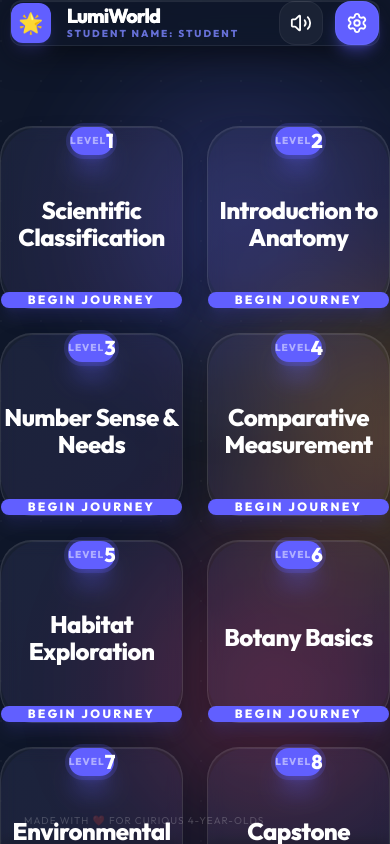
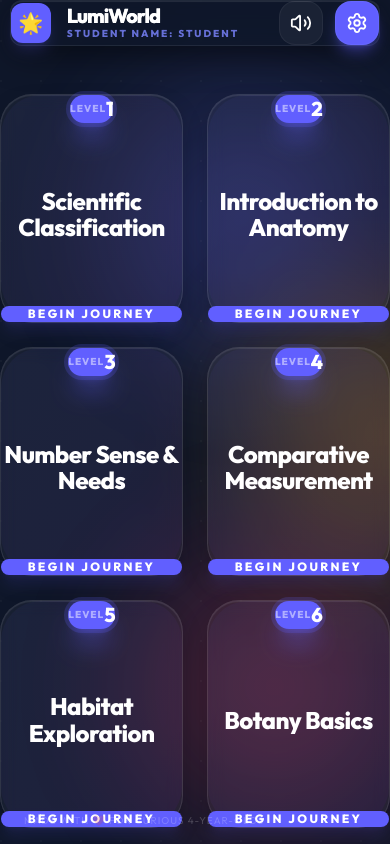
Before and after one commit to lawrence555-dev/lumiworld, a Next.js app: page / in a window 390 px wide. Shown: the top 844 px of the page. Built offline with nearby package versions, Linux system fonts and the light colour scheme.

Commit message:
fix: taller cards (4:5), high-contrast theme, improved iOS audio unlock

```diff
--- a/app/globals.css
+++ b/app/globals.css
@@ -11,6 +11,33 @@
   --glass: rgba(15, 23, 42, 0.7);
   --glass-border: rgba(255, 255, 255, 0.08);
   --inner-glow: inset 0 1px 1px 0 rgba(255, 255, 255, 0.1);
+}
+
+/* High Contrast Theme - Better visibility */
+[data-theme="high-contrast"] {
+  --primary: #818CF8;
+  --primary-glow: rgba(129, 140, 248, 0.6);
+  --secondary: #FB7185;
+  --accent: #FBBF24;
+  --success: #34D399;
+  --background: #000000;
+  --glass: rgba(30, 41, 59, 0.9);
+  --glass-border: rgba(255, 255, 255, 0.25);
+  --inner-glow: inset 0 1px 2px 0 rgba(255, 255, 255, 0.2);
+}
+
+[data-theme="high-contrast"] body {
+  background: #000000;
+}
+
+[data-theme="high-contrast"] .glass-card {
+  background: rgba(255, 255, 255, 0.12);
+  border: 2px solid rgba(255, 255, 255, 0.3);
+}
+
+[data-theme="high-contrast"] .glass-card:hover {
+  background: rgba(255, 255, 255, 0.18);
+  border-color: rgba(255, 255, 255, 0.5);
 }
 
 * {
--- a/app/layout.tsx
+++ b/app/layout.tsx
@@ -17,6 +17,7 @@ export const metadata: Metadata = {
 };
 
 import { AnimatedBackground } from "@/components/ui/AnimatedBackground";
+import { ThemeApplier } from "@/components/ui/ThemeApplier";
 
 export default function RootLayout({
   children,
@@ -29,6 +30,7 @@ export default function RootLayout({
         <AnimatedBackground />
         <ProgressProvider>
           <LanguageProvider>
+            <ThemeApplier />
             {children}
           </LanguageProvider>
         </ProgressProvider>
--- a/app/page.tsx
+++ b/app/page.tsx
@@ -32,7 +32,7 @@ export default function Dashboard() {
       <Header showCurriculumPath={true} />
 
       {/* Spacer to ensure cards don't overlap with header */}
-      <div className="h-20" aria-hidden="true" />
+      <div className="h-12" aria-hidden="true" />
 
       {/* Cards Container with top padding */}
       <main className="w-full max-w-7xl mx-auto px-8 pb-24">
--- /dev/null
+++ b/components/ui/ThemeApplier.tsx
@@ -0,0 +1,19 @@
+'use client';
+
+import { useEffect } from 'react';
+import { useProgress } from '@/hooks/useProgress';
+
+/**
+ * ThemeApplier applies the selected theme as a data attribute on the html element.
+ * This enables CSS theme switching without full page reload.
+ */
+export function ThemeApplier() {
+    const { progress } = useProgress();
+
+    useEffect(() => {
+        const theme = progress.settings.theme;
+        document.documentElement.setAttribute('data-theme', theme);
+    }, [progress.settings.theme]);
+
+    return null;
+}
--- a/components/ui/WeekCard.tsx
+++ b/components/ui/WeekCard.tsx
@@ -36,7 +36,7 @@ export function WeekCard({
             whileHover={isUnlocked ? { scale: 1.02, y: -4 } : {}}
             whileTap={isUnlocked ? { scale: 0.96 } : {}}
             className={`
-                relative w-full aspect-square rounded-[2rem] p-4 sm:p-5
+                relative w-full aspect-[4/5] rounded-[2rem] p-4 sm:p-5
                 flex flex-col items-center
                 transition-all duration-500
                 ${isUnlocked
--- a/systems/AudioSystem.ts
+++ b/systems/AudioSystem.ts
@@ -42,17 +42,38 @@ class AudioSystemClass {
 
     /**
      * Unlock audio for iOS Safari (must be called from user gesture)
+     * iOS requires speaking actual content, not empty string
      */
     unlockAudio() {
-        if (this.isAudioUnlocked) return;
+        if (this.isAudioUnlocked) {
+            console.log('[AudioSystem] Already unlocked');
+            return;
+        }
 
         if (typeof window !== 'undefined' && window.speechSynthesis) {
-            // Speak empty string to unlock iOS audio
-            const utterance = new SpeechSynthesisUtterance('');
-            utterance.volume = 0;
-            window.speechSynthesis.speak(utterance);
-            this.isAudioUnlocked = true;
-            console.log('[AudioSystem] Audio unlocked for iOS');
+            try {
+                // iOS requires actual content to unlock audio, not empty string
+                const utterance = new SpeechSynthesisUtterance('ready');
+                utterance.volume = 0.01; // Very quiet but not silent
+                utterance.rate = 2; // Fast
+
+                utterance.onend = () => {
+                    this.isAudioUnlocked = true;
+                    console.log('[AudioSystem] ✅ Audio unlocked for iOS');
+                };
+
+                utterance.onerror = (e) => {
+                    console.log('[AudioSystem] ⚠️ Unlock error:', e.error);
+                    // Still mark as unlocked so we can try speaking
+                    this.isAudioUnlocked = true;
+                };
+
+                window.speechSynthesis.speak(utterance);
+                console.log('[AudioSystem] Attempting audio unlock...');
+            } catch (e) {
+                console.log('[AudioSystem] ⚠️ Unlock exception:', e);
+                this.isAudioUnlocked = true;
+            }
         }
     }
 
```
